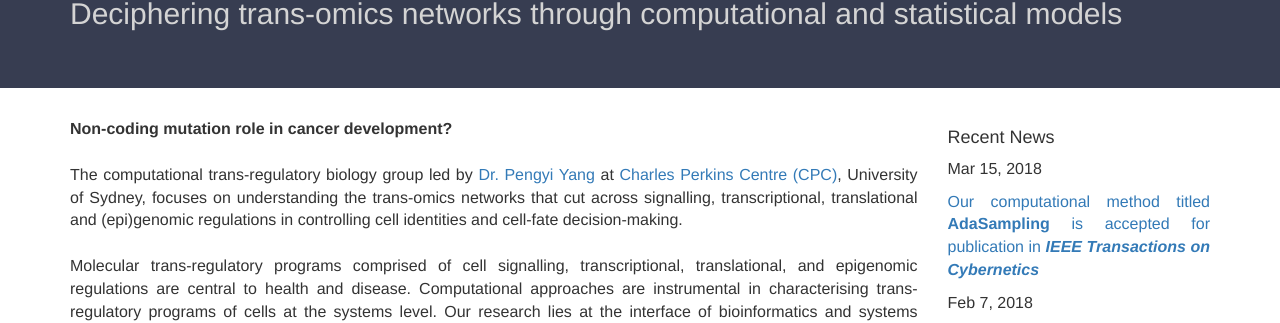
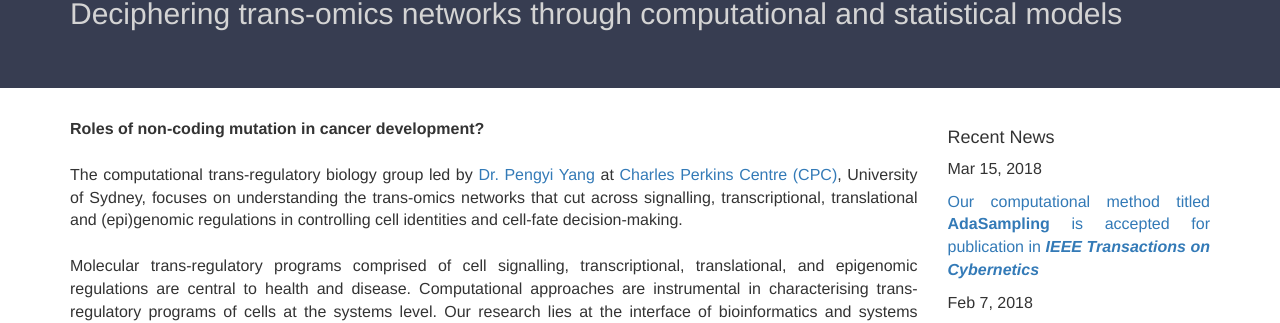
Before and after one commit to maofengbiao/xflicsu.github.io, a Jekyll site: the page built from index.html, in a window 1280 px wide. Shown: the part 186-509 px from the top of the page. Built offline with Jekyll 4.4.1, drawn with Linux system fonts in a browser that asks for light colours; nearby versions of some CDN libraries; comment, search, counter and statistics services are not loaded; a style sheet for code colours, icons or effects is not loaded.

Commit message:
Update index.html

```diff
--- a/index.html
+++ b/index.html
@@ -3,9 +3,9 @@ layout: home
 ---
 
 <p>
-<b>Non-coding mutation role in cancer development?</b><br><br>
+<b>Roles of non-coding mutation in cancer development?</b><br><br>
 
-The computational trans-regulatory biology group led by <a href="http://sydney.edu.au/science/people/pengyi.yang.php">Dr. Pengyi Yang</a>
+    The computational trans-regulatory biology group led by <a href="http://sydney.edu.au/science/people/pengyi.yang.php">Dr. Pengyi Yang</a>
 at <a href="http://sydney.edu.au/charles-perkins-centre">Charles Perkins Centre (CPC)</a>, University of Sydney, focuses on
 understanding the trans-omics networks that cut across signalling, transcriptional, translational and (epi)genomic
 regulations in controlling cell identities and cell-fate decision-making.
```
